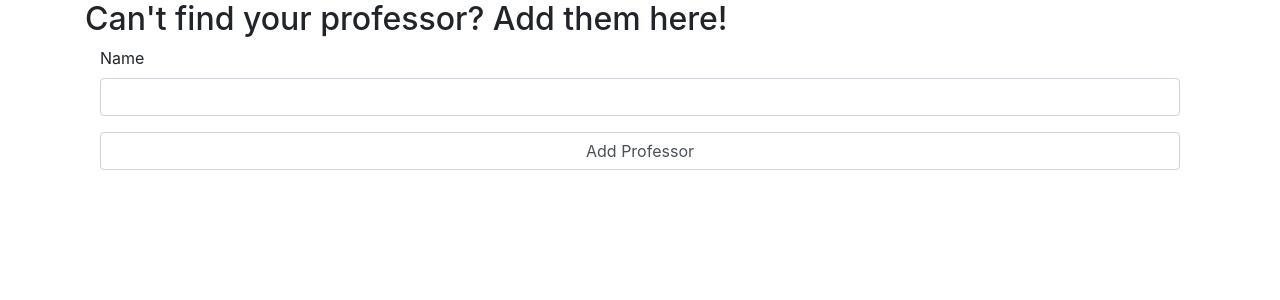
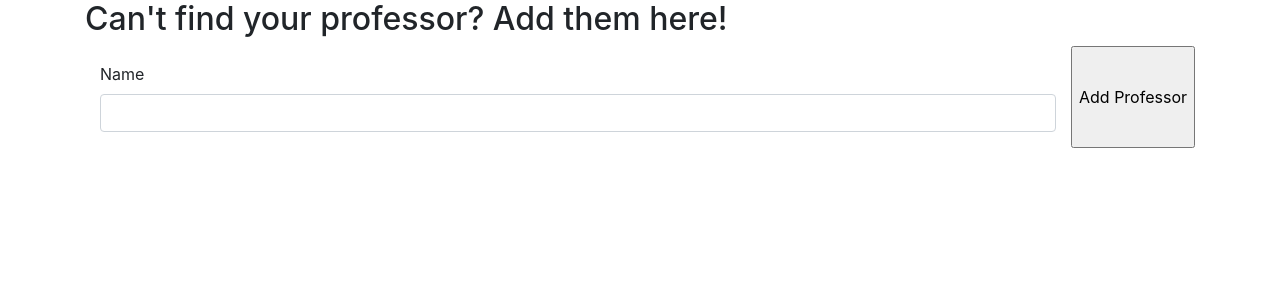
Before and after one commit to abcdl44/professor-rating-website, a Flask app: page /add_new_professor in a window 1280 px wide. Shown: the part 56-356 px from the top of the page. Run offline with Flask 2, Linux system fonts and the light colour scheme; the visitor is signed in with stand-in values (Sample User, id 1); some libraries are stand-ins or nearby versions.

Commit message:
add_prof works

```diff
--- a/flask_app/not_users/routes.py
+++ b/flask_app/not_users/routes.py
@@ -59,14 +59,14 @@
 @login_required
 def add_new_professor():
     form = AddNewProfessorForm()
-    if form.validate_on_submit() and current_user.is_authenticated:
+    if form.validate_on_submit():
         new_professor = Professor(
             name = form.name.data,
             total_score = 0,
             num_reviewers = 0
         )
         new_professor.save()
-        return redirect(url_for("professor_page", professor=new_professor.name))
+        return redirect(url_for("not_users.index"))
         # (professor_page(form.name.data))
 
     return render_template("add_new_professor.html", form = form)
--- a/flask_app/templates/add_new_professor.html
+++ b/flask_app/templates/add_new_professor.html
@@ -6,10 +6,13 @@
         </div>
         <div class="row">
             <div class="col">
+                <form method="POST" action="">
                     {{ form.csrf_token }}
-                <div class="form-group">
+
+                    <div class="form-group"></div>
                         {{ form.name.label(class="form-control-label") }}
                         {{ form.name(class="form-control") }}
+                    </div>
 
                     {% if form.name.errors %}
                         <div class="alert alert-warning" role="alert">
@@ -18,10 +21,12 @@
                             {% endfor %}
                         </div>
                     {% endif %}
-                </div>
-                <div class="form-group">
-                    {{ form.submit(class="form-control") }}
-                </div>
+
+                    <div class="form-group"></div>
+                        {{ form.submit }}
+                    <div class="form-group"></div>
+
+                    </form>
             </div>
         </div>
 
```
Also changed, not shown: flask_app/templates/search_results.html (+4 -3 lines). Lines whose indentation alone changed are shown as unchanged.
